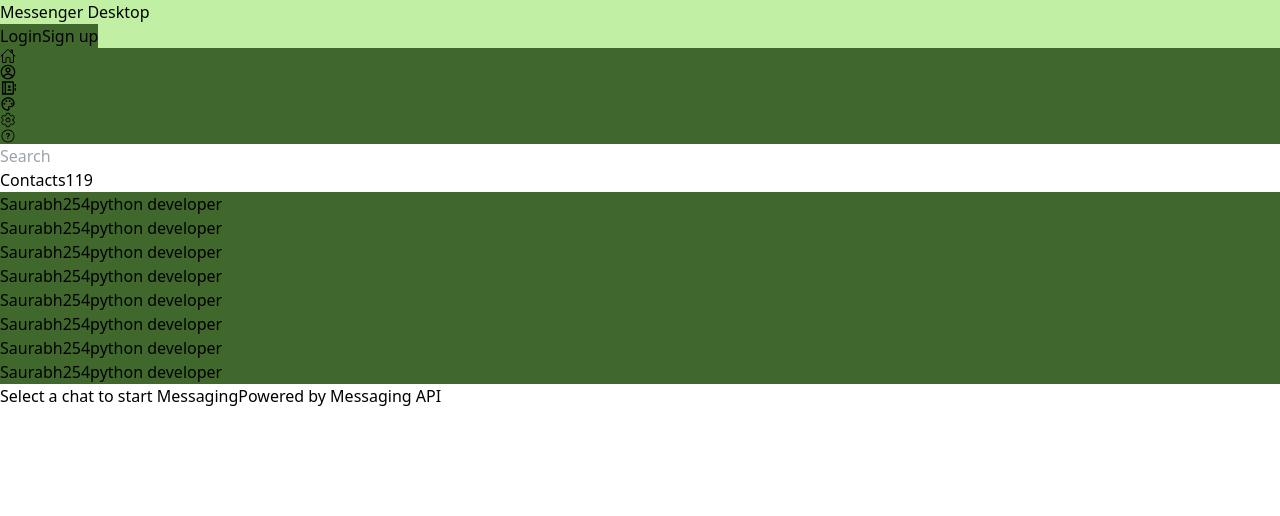
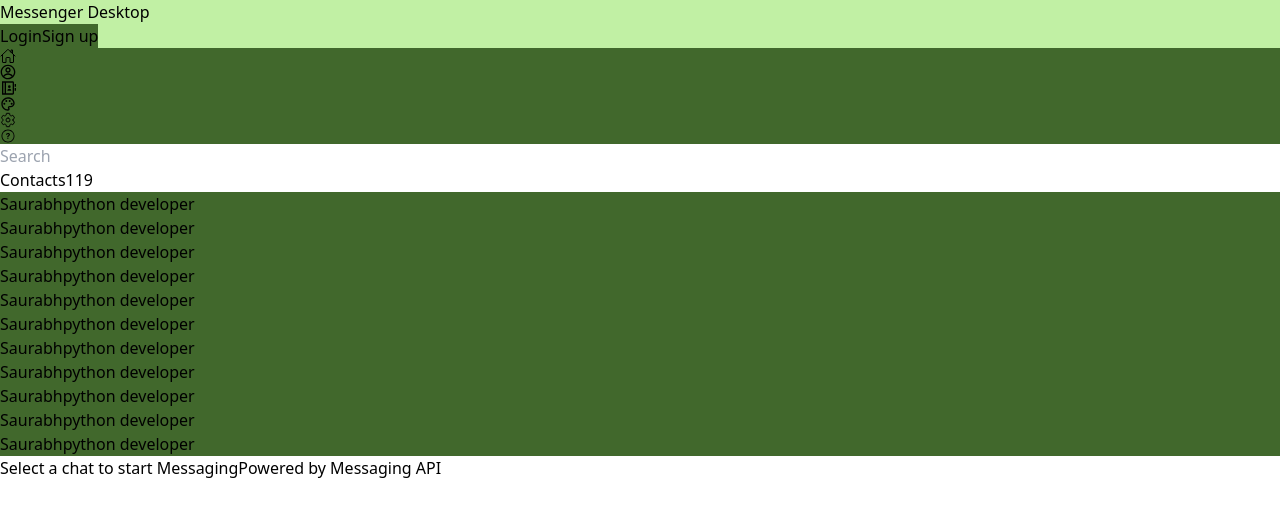
Before and after one commit to Saurabh254/messaging-app-replica, a React (Vite) app: page / in a window 1280 px wide. Both pictures are taken after a click on the element 640 px from the left and 88 px from the top of the page. Shown: the top 516 px of the page. Built offline with nearby package versions, Linux system fonts and the light colour scheme.

Commit message:
minor fixes (#2)

```diff
--- a/src/components/router/HomeScreen/MainView.tsx
+++ b/src/components/router/HomeScreen/MainView.tsx
@@ -57,7 +57,7 @@ const MainView = () => {
         <UserContext.Provider value={{ chatPerson: [chatScreenPerson, setChatScreenPerson] }} >
             <div className="h-[calc(100%-60px)] flex">
                 <Sidebar userInfo={userInfo} setChatPerson={setChatScreenPerson} />
-                {chatScreenPerson ? <ChatScreen {...userInfo[chatScreenPerson]} /> : <NoChatSelectedScreen />}
+                {chatScreenPerson ? <ChatScreen {...userInfo[chatScreenPerson]} setChatScreenPerson={setChatScreenPerson} /> : <NoChatSelectedScreen />}
             </div>
         </UserContext.Provider>
     )
--- a/src/components/router/HomeScreen/_ChatScreen.tsx
+++ b/src/components/router/HomeScreen/_ChatScreen.tsx
@@ -135,14 +135,13 @@ function sendMessage(data, setdata, setInputText) {
     }
 }
 
-const ChatScreen = ({ name, lastseen, recentChats, username }) => {
+const ChatScreen = ({ name, lastseen, recentChats, username, setChatScreenPerson }) => {
     const { chatPerson } = useContext(UserContext);
-    const [chatScreenPerson, setChatScreenPerson] = chatPerson;
     const [data, setdata] = useState(__data);
 
     return (
         <div className="w-3/4 relative border-x-4 h-full" style={{ borderColor: colors.secondary }}>
-            <ChatScreenHeader name={name} lastseen={lastseen} setChatScreenPerson={setChatScreenPerson} />
+            <ChatScreenHeader name={name ? name : chatPerson} lastseen={lastseen} setChatScreenPerson={setChatScreenPerson} />
             <Messages data={data} className="overflow-scroll  h-[calc(100%-112px)] w-full flex flex-col-reverse no-scrollbar py-4" />
             <ChatScreenInput data={data} setdata={setdata} />
         </div>
--- a/src/components/router/HomeScreen/sidebar/contacts/ContactsPanel.tsx
+++ b/src/components/router/HomeScreen/sidebar/contacts/ContactsPanel.tsx
@@ -3,7 +3,7 @@ import { colors } from "../../../../../colors"
 const Contacts = {
     0: {
         "id": 0,
-        "name": "Saurabh254",
+        "name": "Saurabh",
         "profilePicture": "someurl",
         "about": "python developer"
     },
@@ -27,15 +27,19 @@ const ContactPanel = ({ setChatPerson }) => {
                 <span>Contacts</span>
                 <span className="text-xs">119</span>
             </div>
-            <div className="w-[80%] py-2">
+            <div className="w-[80%] py-2 overflow-scroll no-scrollbar pt-0">
                 <Contact {...Contacts[0]} setChatPerson={setChatPerson} />
-                <Contact {...Contacts[0]} />
-                <Contact {...Contacts[0]} />
-                <Contact {...Contacts[0]} />
-                <Contact {...Contacts[0]} />
-                <Contact {...Contacts[0]} />
-                <Contact {...Contacts[0]} />
-                <Contact {...Contacts[0]} />
+                <Contact {...Contacts[0]} setChatPerson={setChatPerson} />
+                <Contact {...Contacts[0]} setChatPerson={setChatPerson} />
+                <Contact {...Contacts[0]} setChatPerson={setChatPerson} />
+                <Contact {...Contacts[0]} setChatPerson={setChatPerson} />
+                <Contact {...Contacts[0]} setChatPerson={setChatPerson} />
+                <Contact {...Contacts[0]} setChatPerson={setChatPerson} />
+                <Contact {...Contacts[0]} setChatPerson={setChatPerson} />
+                <Contact {...Contacts[0]} setChatPerson={setChatPerson} />
+                <Contact {...Contacts[0]} setChatPerson={setChatPerson} />
+                <Contact {...Contacts[0]} setChatPerson={setChatPerson} />
+
             </div>
 
         </>
```
